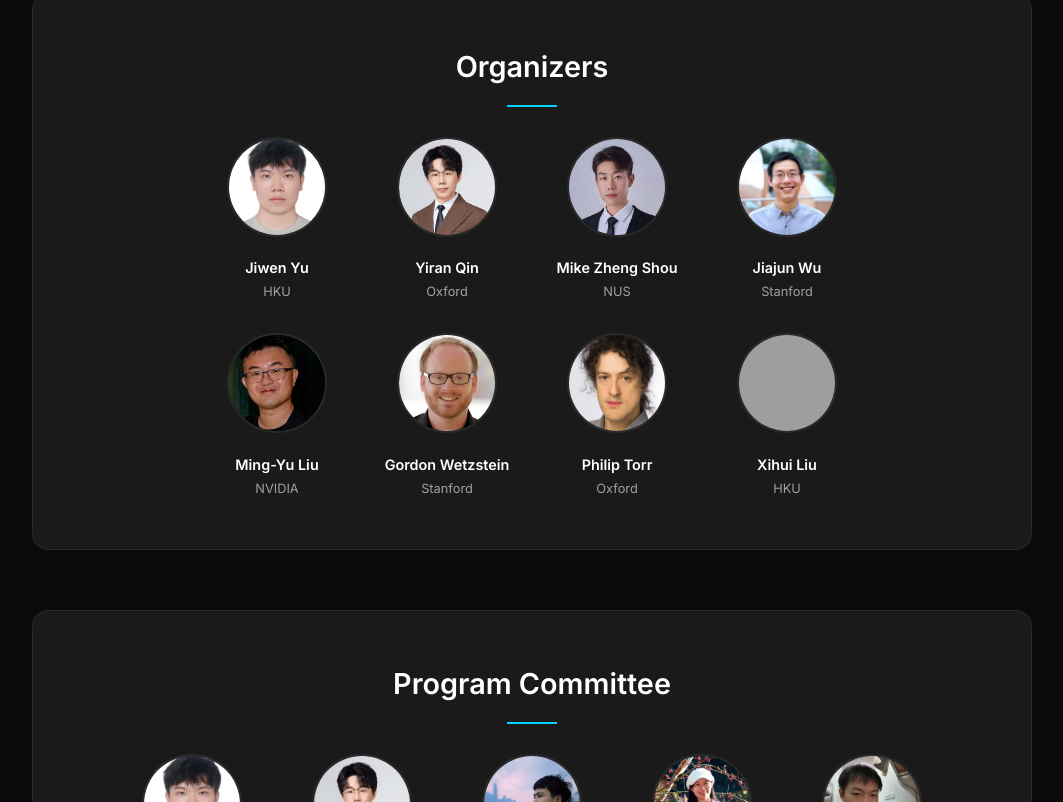
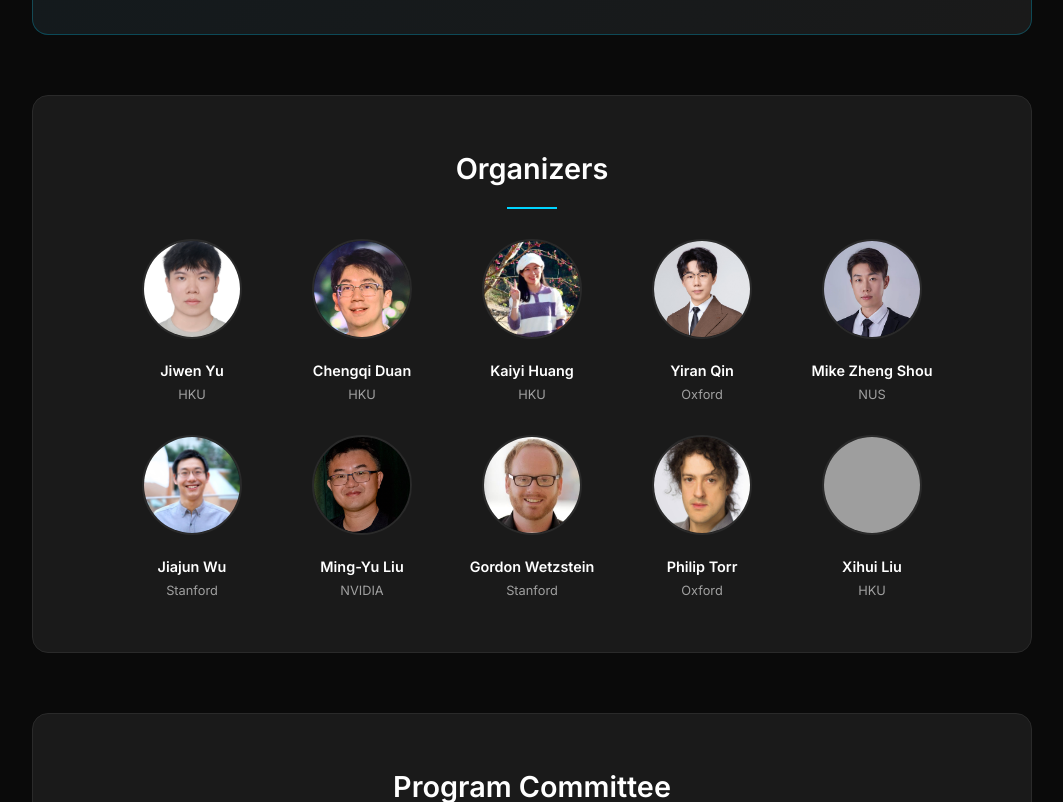
Before and after one commit to videoworldmodel-workshop/videoworldmodel-workshop.github.io, a plain HTML site: page index.html in a window 1280 px wide. Shown: the part 7720-8522 px from the top of the page, without its empty margins (108-1171 px from the left). Drawn offline with Linux system fonts and the light colour scheme; grey boxes are pictures that could not be loaded.

Commit message:
Update paper availability notes and organizers.
Remove the DECOMWM public PDF at the authors' request, clarify paper display policy, and add Chengqi Duan and Kaiyi Huang to the organizers list.

Co-authored-by: Cursor <cursoragent@cursor.com>

```diff
--- a/index.html
+++ b/index.html
@@ -1300,7 +1300,7 @@
             <li>Spectral World Models: Provably Consistent Long-Horizon Video Generation via Koopman Operator Decomposition *</li>
             <li><a href="accepted_papers/16_Building_a_Precise_Video_La.pdf" target="_blank" rel="noopener noreferrer">Building a Precise Video Language with Human–AI Oversight</a></li>
             <li><a href="accepted_papers/17_Olaf_World_Orienting_Latent.pdf" target="_blank" rel="noopener noreferrer">Olaf-World: Orienting Latent Actions for Video World Modeling</a></li>
-            <li><a href="accepted_papers/18_DECOMWM_Interpretable_Rewar.pdf" target="_blank" rel="noopener noreferrer">DECOMWM: Interpretable Reward Decomposition for World-Model-Based Trajectory Selection</a></li>
+            <li>DECOMWM: Interpretable Reward Decomposition for World-Model-Based Trajectory Selection *</li>
             <li><a href="accepted_papers/19_WorldCam_Interactive_Autore.pdf" target="_blank" rel="noopener noreferrer">WorldCam: Interactive Autoregressive 3D Gaming Worlds with Camera Pose as a Unifying Geometric Representation</a></li>
             <li><a href="accepted_papers/20_RoboWM_Bench_A_Benchmark_fo.pdf" target="_blank" rel="noopener noreferrer">RoboWM-Bench: A Benchmark for Evaluating World Models in Robotic Manipulation</a></li>
             <li><a href="accepted_papers/22_Is_Your_Driving_World_Model.pdf" target="_blank" rel="noopener noreferrer">Is Your Driving World Model an All-Around Player?</a></li>
@@ -1310,7 +1310,8 @@
             <li><a href="accepted_papers/28_Video_Models_Reason_Early_E.pdf" target="_blank" rel="noopener noreferrer">Video Models Reason Early: Exploiting Plan Commitment for Maze Solving</a></li>
             <li><a href="https://arxiv.org/pdf/2511.23429" target="_blank" rel="noopener noreferrer">GameCraft-2: Instruction-following Interactive Game World Model</a></li>
         </ol>
-        <p class="paper-note">* Papers marked with an asterisk did not submit a camera-ready version.</p>
+        <p class="paper-note">* Papers marked with an asterisk either did not submit a camera-ready version or requested that the paper file not be displayed.</p>
+        <p class="paper-note">If authors prefer not to have their paper file publicly available on this workshop website, please contact the organizers by email. We will remove the paper file according to your preference; otherwise, camera-ready versions are displayed by default.</p>
     </div>
 </section>
 
@@ -1359,11 +1360,23 @@
 
 <section id="organizers">
     <h2>Organizers</h2>
-    <div class="people" style="max-width: 750px; margin: 0 auto;">
+    <div class="people" style="max-width: 900px; margin: 0 auto;">
         <div class="person">
             <a href="https://yujiwen.github.io/" target="_blank">
                 <img src="images/jiwen_yu.jpg" alt="Jiwen Yu">
                 <p><strong>Jiwen Yu</strong><span>HKU</span></p>
+            </a>
+        </div>
+        <div class="person">
+            <a href="https://gogoduan.github.io/chengqiduan.github.io/" target="_blank">
+                <img src="images/chengqi_duan.jpg" alt="Chengqi Duan">
+                <p><strong>Chengqi Duan</strong><span>HKU</span></p>
+            </a>
+        </div>
+        <div class="person">
+            <a href="https://scholar.google.com/citations?user=dB86D_cAAAAJ&hl=zh-CN" target="_blank">
+                <img src="images/kaiyi_huang.jpg" alt="Kaiyi Huang">
+                <p><strong>Kaiyi Huang</strong><span>HKU</span></p>
             </a>
         </div>
         <div class="person">
```
Also changed, not shown: images/chengqi_duan.jpg (added), 1 other file.
